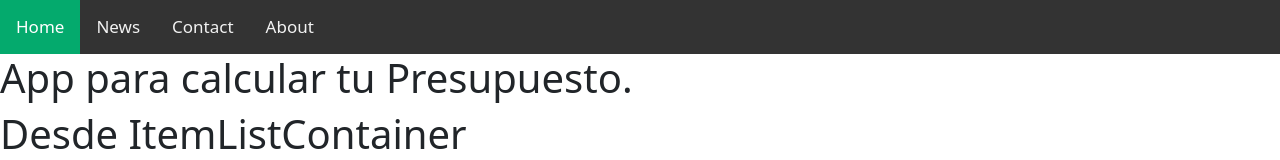
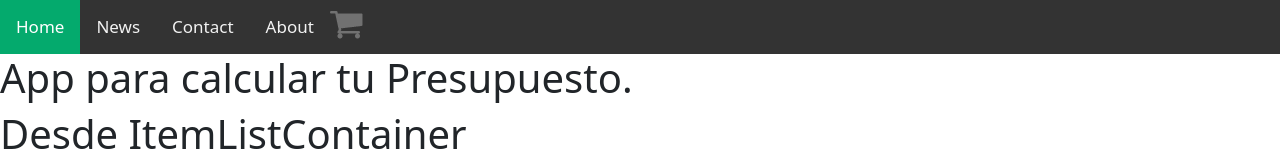
Before and after one commit to JoaquimColacilli/ecommerce-CH, a React (Create React App) app: page / in a window 1280 px wide. Shown: the top 160 px of the page. Built offline with nearby package versions, Linux system fonts and the light colour scheme.

Commit message:
agregué el componente  cartwidget

```diff
--- /dev/null
+++ b/src/components/CartWidget.jsx
@@ -0,0 +1,9 @@
+import React from "react";
+import "../index.css";
+import cart from "../images/cart.png";
+
+const CartWidget = () => {
+  return <img src={cart} alt="carrito" className="cart" />;
+};
+
+export default CartWidget;
--- a/src/components/NavBar.jsx
+++ b/src/components/NavBar.jsx
@@ -1,5 +1,6 @@
 import React, { Fragment } from "react";
 import "../index.css";
+import CartWidget from "./CartWidget";
 
 const NavBar = () => {
   return (
@@ -10,6 +11,7 @@ const NavBar = () => {
       <a href="#news">News</a>
       <a href="#contact">Contact</a>
       <a href="#about">About</a>
+      <CartWidget />
     </div>
   );
 };
--- a/src/index.css
+++ b/src/index.css
@@ -38,3 +38,9 @@ code {
   background-color: #04aa6d;
   color: white;
 }
+
+.cart {
+  margin: 0 auto;
+  padding: 0 auto;
+  margin-top: 0.7rem;
+}
```
Also changed, not shown: src/images/cart.png (added).
